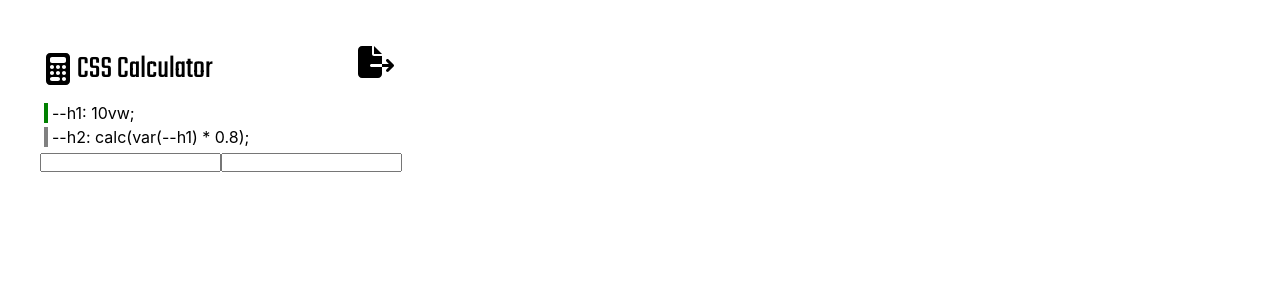
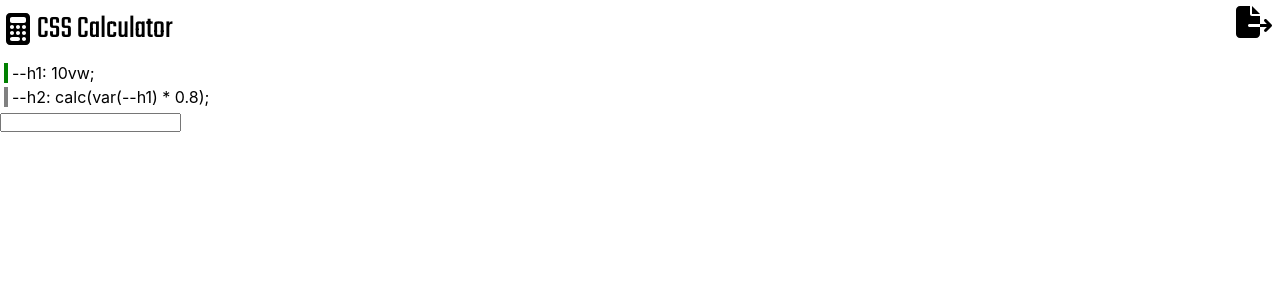
Before and after one commit to divyanshchahar/csscalculator, a React (Create React App) app in the folder client/: page / in a window 1280 px wide. Shown: the top 300 px of the page. Built offline with nearby package versions, Linux system fonts and the light colour scheme.

Commit message:
refactored App.js
- integrated new changes
- app is rendered by just two layouts

```diff
--- a/client/src/App.js
+++ b/client/src/App.js
@@ -1,15 +1,14 @@
+import ItemList from "./layouts/ItemList";
 import TopNavBar from "./layouts/TopNavBar";
-import ListOfVar from "./layouts/ListOfVar";
-import ItemList from "./layouts/ItemList";
+import ListAndInput from "./layouts/ListAndInput";
 
 import "./App.css";
 
 function App() {
   return (
     <>
-      <ItemList />
-      {/* <TopNavBar />
-      <ListOfVar /> */}
+      <TopNavBar />
+      <ListAndInput />
     </>
   );
 }
```
